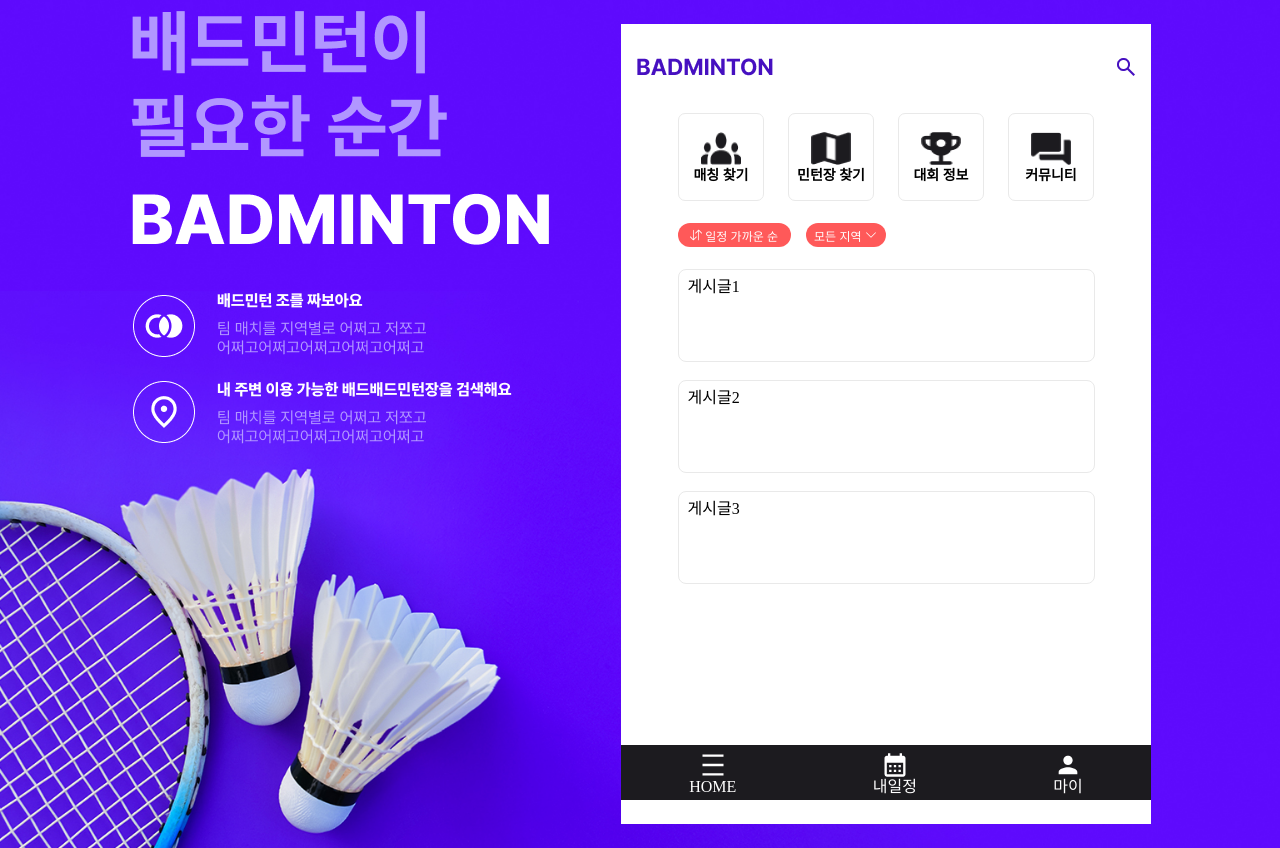
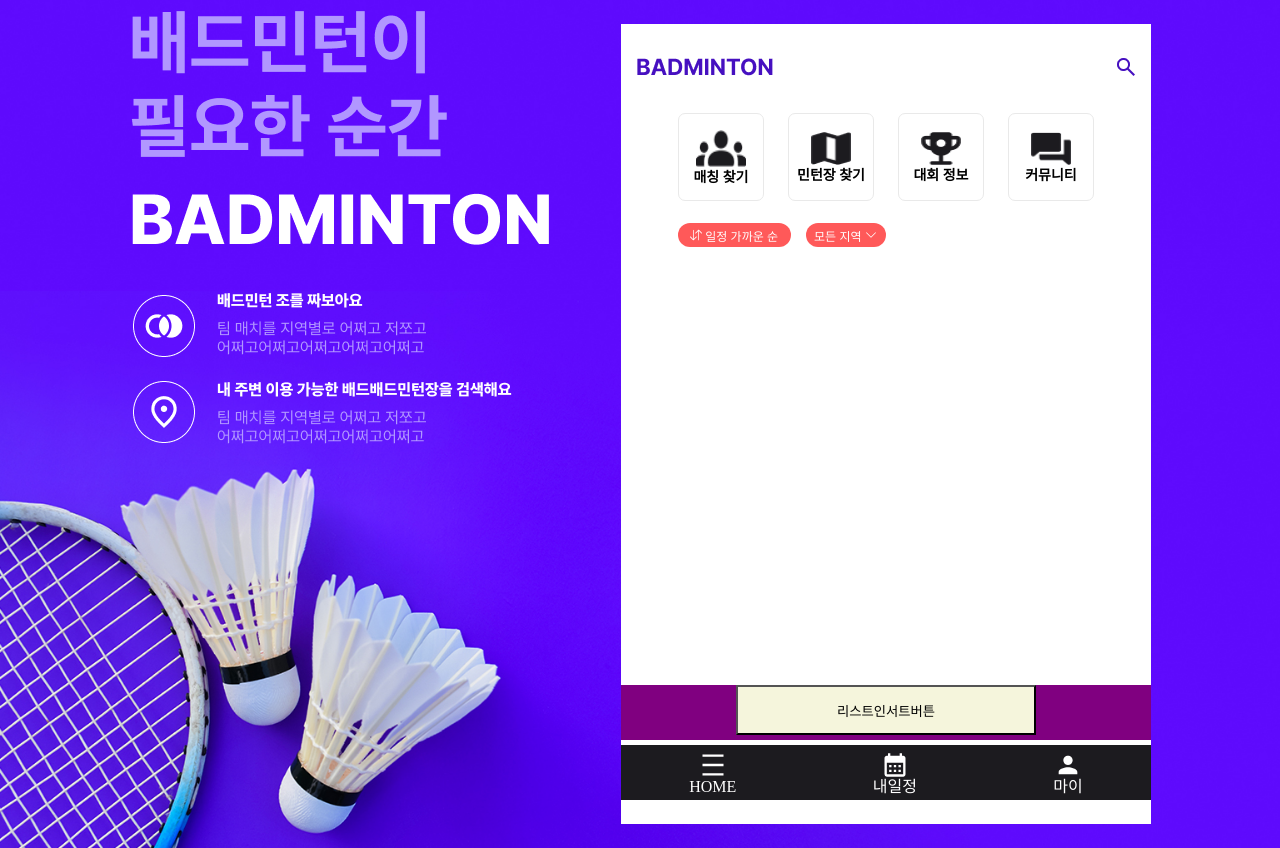
Before and after one commit to zziimm/teamstrong1000, a React (Create React App) app: page / in a window 1280 px wide. Built offline with nearby package versions, Linux system fonts and the light colour scheme.

Commit message:
중간정검

```diff
--- a/src/App.js
+++ b/src/App.js
@@ -11,6 +11,7 @@ import SignUp from "./pages/SignUp";
 import MainPage from "./pages/MainPage";
 import imgBg from "./img/background_01.png";
 import imgBgTitle from "./img/background.title.png";
+import PostInsert from "./components/PostInsert";
 
 
 const GlobalStyle = createGlobalStyle`
@@ -54,6 +55,7 @@ function App() {
             <Route path="/" element={<MainPage />}/>
             <Route path="/login" element={<Login />}/>
             <Route path="/signUp" element={<SignUp />}/>
+            <Route path="/postInsert" element={<PostInsert />} />
           </Route>
         </Routes>
       </MainBg>
--- a/src/components/NavListItem.js
+++ b/src/components/NavListItem.js
@@ -8,7 +8,6 @@ function NavListItem(props) {
     height: 88px;
     border: 1px solid #e9e9e9;
     border-radius: 7px;
-    display: block;
     margin: 0 12px;
     display: flex;
     flex-flow: column;
--- /dev/null
+++ b/src/components/PostInsert.js
@@ -0,0 +1,29 @@
+import React from 'react';
+import styled from 'styled-components';
+
+const PostInsertWrapper = styled.div`
+  background-color: #fff;
+  width: 530px;
+  height: 100vh;
+  display: flex;
+  flex-flow: column;
+
+  input {
+    height: 100px;
+    background-color: beige;
+    margin-bottom: 30px;
+    border: none;
+  }
+`;
+function PostInsert(props) {
+  return (
+    <PostInsertWrapper>
+      <input></input>
+      <input></input>
+      <input></input>
+      <input></input>
+    </PostInsertWrapper>
+  );
+}
+
+export default PostInsert;
--- a/src/components/PostListItem.js
+++ b/src/components/PostListItem.js
@@ -18,7 +18,7 @@ const PostListItemWrapper = styled.div`
 function PostListItem(props) {
   return (
     <PostListItemWrapper key={props.id}>
-      {props.text}
+      {props.nick}
     </PostListItemWrapper>
   );
 }
--- a/src/pages/NavList.js
+++ b/src/pages/NavList.js
@@ -11,6 +11,14 @@ const NavListWrapper = styled.div`
   justify-content: center;
   align-items: center;
   text-align: center;
+:nth-child(1) {
+    width: 86px;
+    height: 88px;
+    :nth-child(1) {
+      width: 50px;
+      height: 37px;
+    }
+  }
 `;
 
 const NavListTest = [
--- a/src/pages/PostList.js
+++ b/src/pages/PostList.js
@@ -2,7 +2,29 @@ import React from 'react';
 import styled from 'styled-components';
 import PostListItem from '../components/PostListItem';
 import { BsArrowDownUp, BsChevronDown } from "react-icons/bs";
+import { useSelector } from 'react-redux';
+import { selectUserList } from '../features/useinfo/userInfoSlice';
+import PostInsert from '../components/PostInsert';
+import { useNavigate } from 'react-router';
 
+const PostInsertBtn = styled.div`
+  display: flex;
+  justify-content: center;
+  position: absolute;
+  left: 492px;
+  right: 0;
+  margin: 0 auto;
+  bottom: 60px;
+  justify-content: space-around;
+  background-color: purple;
+  width: 530px;
+  height: 55px;
+.InsertBtn {
+  width: 300px;
+  height: 50px;
+  background-color: beige;
+}
+`;
 const PostListWrapper = styled.div`
   margin: 0 auto;
   width: 417px;
@@ -30,34 +52,29 @@ const PostListBtn2 = styled.button`
   font-size: 12px;
 `;
 
-const postTest  = [
-  {
-    id: '1',
-    text: '게시글1'
-  },
-  {
-    id: '2',
-    text: '게시글2'
-  },
-  {
-    id: '3',
-    text: '게시글3'
-  }
-]
 
 function PostList(props) {
+  const navigate = useNavigate();
+  const userInfo = useSelector(selectUserList);
   return (
     <PostListWrapper>
       <PostListBtn1><BsArrowDownUp /> 일정 가까운 순</PostListBtn1>
       <PostListBtn2>모든 지역 <BsChevronDown /></PostListBtn2>
-      {postTest.map((postTestMap) => {
+      {userInfo.map((postTestMap) => {
         return <PostListItem
           key={postTestMap.id}
           id={postTestMap.id}
-          img={postTestMap.img}
-          text={postTestMap.text}
+          nick={postTestMap.nick}
         />
       })}
+      <PostInsertBtn>
+      <button
+        className='InsertBtn'
+        onClick={() => navigate('/postInsert')}
+      >
+        리스트인서트버튼
+      </button>
+      </PostInsertBtn>
     </PostListWrapper>
   );
 }
```
